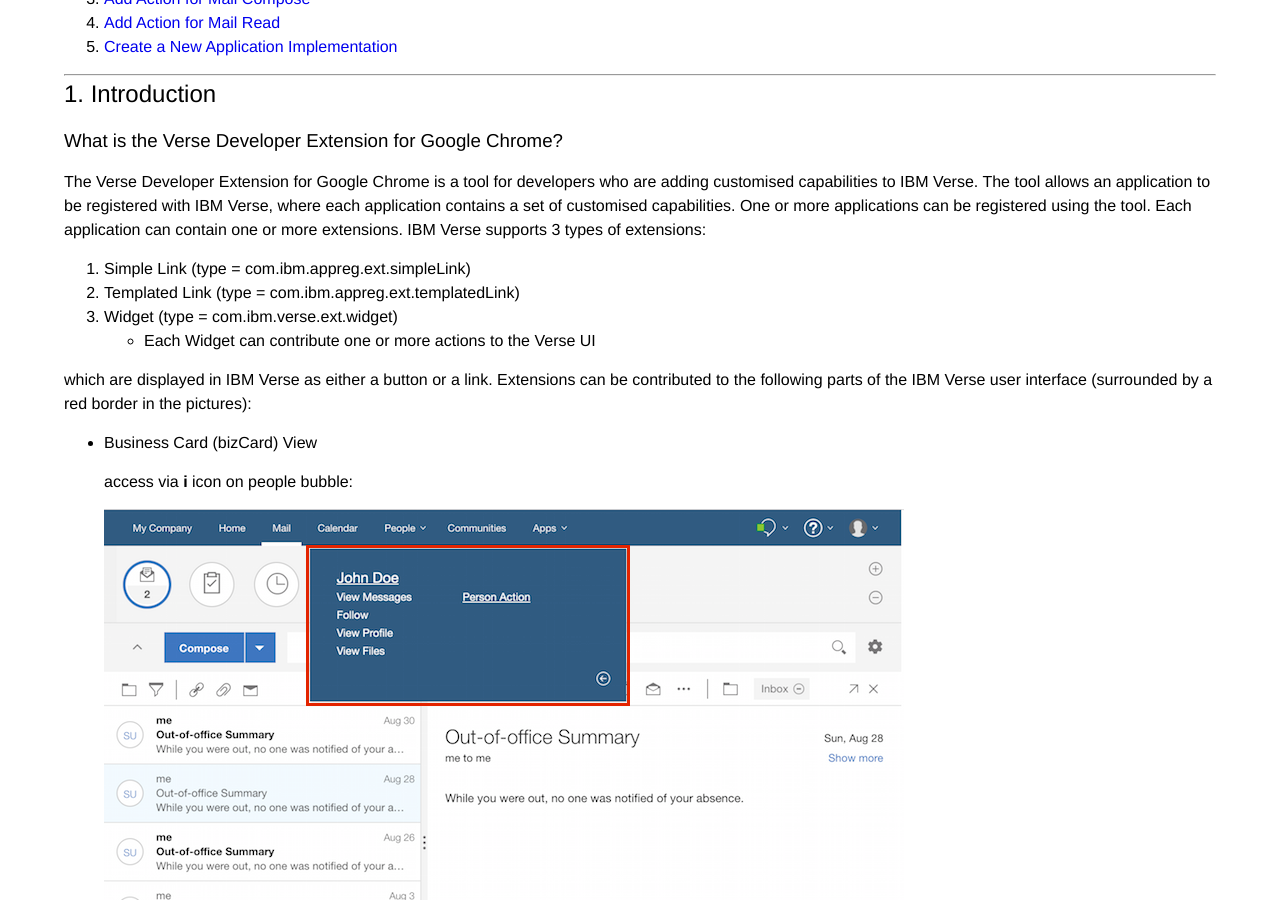
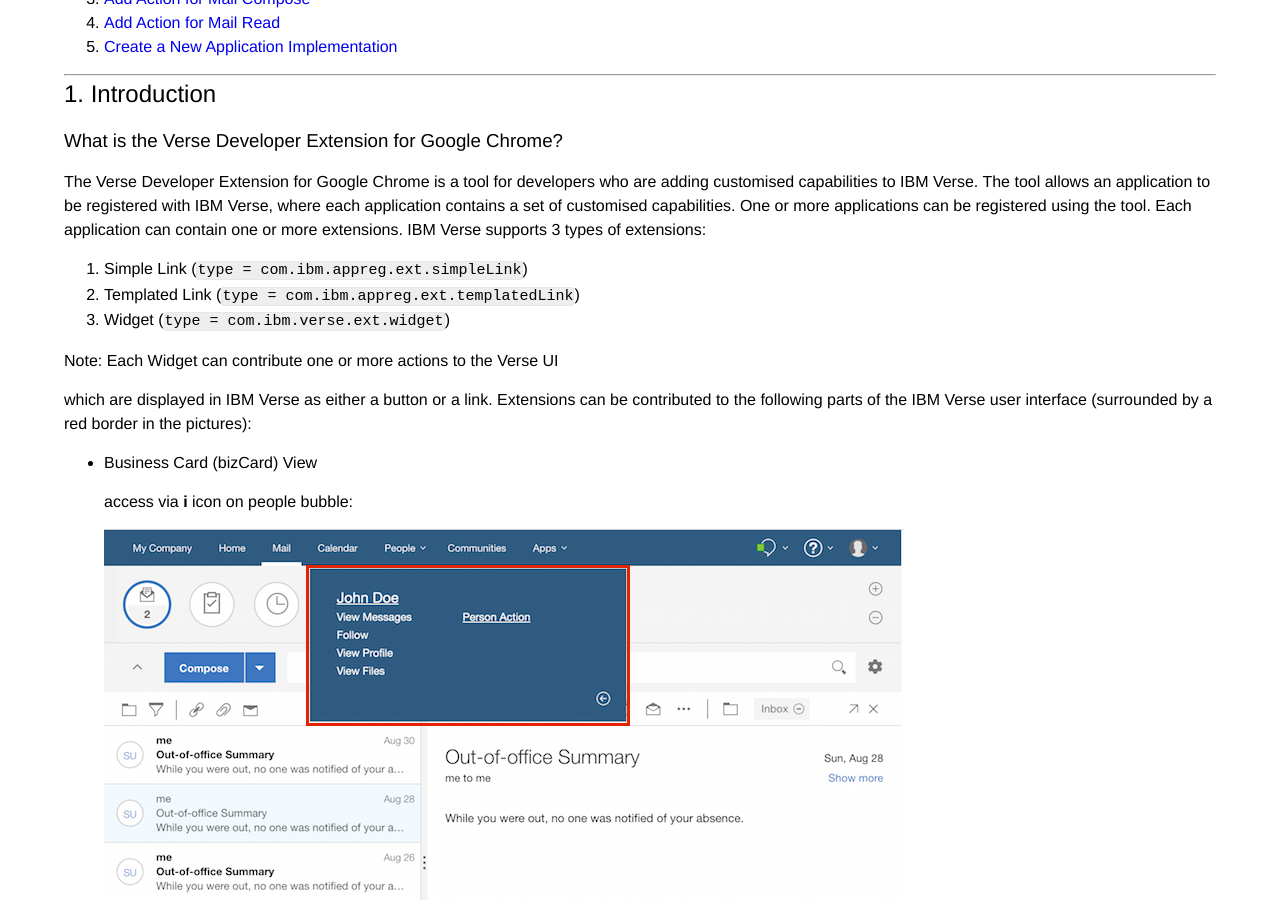
Before and after one commit to ibmverse/verse-developer, a Jekyll site: the page built from _tutorials/tutorial_verse_developer.md, in a window 1280 px wide and 900 px high, scrolled down 304 px. Built offline with Jekyll 4.4.1, drawn with Linux system fonts in a browser that asks for light colours; some of the changed lines change nothing that is shown.

Commit message:
Update tutorial_verse_developer.md

```diff
--- a/_tutorials/tutorial_verse_developer.md
+++ b/_tutorials/tutorial_verse_developer.md
@@ -26,10 +26,11 @@
 
 The Verse Developer Extension for Google Chrome is a tool for developers who are adding customised capabilities to IBM Verse. The tool allows an application to be registered with IBM Verse, where each application contains a set of customised capabilities. One or more applications can be registered using the tool. Each application can contain one or more extensions. IBM Verse supports 3 types of extensions:
 
-1. Simple Link (type = com.ibm.appreg.ext.simpleLink)
-2. Templated Link (type = com.ibm.appreg.ext.templatedLink)
-3. Widget (type = com.ibm.verse.ext.widget)
-  * Each Widget can contribute one or more actions to the Verse UI
+1. Simple Link (`type = com.ibm.appreg.ext.simpleLink`)
+2. Templated Link (`type = com.ibm.appreg.ext.templatedLink`)
+3. Widget (`type = com.ibm.verse.ext.widget`)
+
+Note: Each Widget can contribute one or more actions to the Verse UI
 
  which are displayed in IBM Verse as either a button or a link. Extensions can be contributed to the following parts of the IBM Verse user interface (surrounded by a red border in the pictures):
 
```
